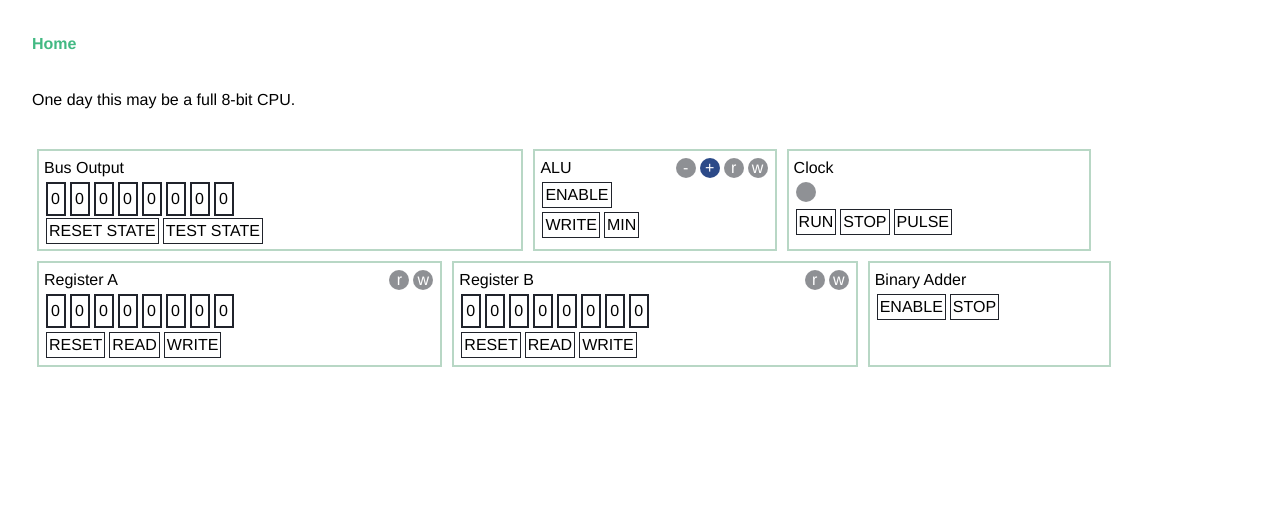
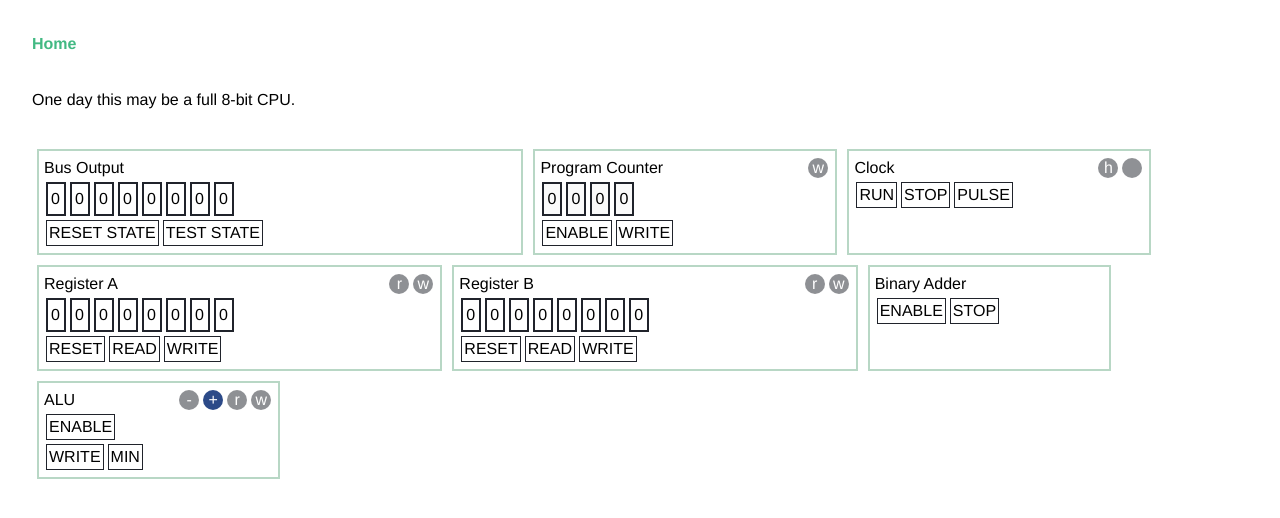
Before and after one commit to jacobpretorius/crazyman-pc, a Vue app: page / in a window 1280 px wide. Shown: the top 518 px of the page. Built offline with nearby package versions, Linux system fonts and the light colour scheme.

Commit message:
Add PC + Add control lines + Refactor css + refactor bus

```diff
--- a/src/components/ALU/ALU.vue
+++ b/src/components/ALU/ALU.vue
@@ -2,20 +2,20 @@
   <div class="ALU">
     <h1>ALU</h1>
 
-    <div class="led" :class="{ write : writeEnabledLED }">
+    <div class="led" :class="{ redled : writeEnabledLED }">
       <span>w</span>
     </div>
-    <div class="led" :class="{ write : readEnabled }">
+    <div class="led" :class="{ redled : readEnabled }">
       <span>r</span>
     </div>
-    <div class="led" :class="{ addition : !subtractionEnabled }">
+    <div class="led" :class="{ blueled : !subtractionEnabled }">
       <span>+</span>
     </div>
-    <div class="led" :class="{ subtraction : subtractionEnabled }">
+    <div class="led" :class="{ blueled : subtractionEnabled }">
       <span>-</span>
     </div>
+    <div class="break"></div>
 
-    <div class="break"></div>
     <button @click="readEnabled = !readEnabled" :class="{ active : readEnabled }">ENABLE</button>
     <button @click="writeResultToBus">WRITE</button>
     <button @click="subtractEnable" :class="{ active : subtractionEnabled }">MIN</button>
@@ -106,58 +106,9 @@ export default {
     display: inline-block;
   }
 
-  .break {
-    flex-basis: 100%;
-    height: 0;
-  }
-
   border: 2px solid $color-eucalyptus;
   padding: 5px;
   margin: 5px;
   min-width: 145px;
-
-  .led {
-    width: 20px;
-    height: 20px;
-    background-color: $color-gunmetal;
-    padding: 0 2px;
-    margin: 2px 2px 5px 2px;
-    float: right;
-    border-radius: 10px;
-    opacity: 0.5;
-    text-align: center;
-    color: white;
-
-    :first-child {
-      vertical-align: top;
-      top: -2px;
-      position: relative;
-    }
-  }
-
-  .addition {
-    background-color: $color-electric-blue;
-    opacity: 1;
-  }
-
-  .subtraction {
-    background-color: $color-electric-blue;
-    opacity: 1;
-  }
-
-  .write {
-    background-color: $color-Red;
-    opacity: 1;
-  }
-
-  .active {
-    background-color: $color-eucalyptus;
-  }
-
-  button {
-    padding: 0 2px;
-    margin: 2px;
-    border: 1px solid $color-gunmetal;
-  }
 }
 </style>
--- a/src/components/BinaryAdder/BinaryAdder.vue
+++ b/src/components/BinaryAdder/BinaryAdder.vue
@@ -1,6 +1,7 @@
 <template>
   <div class="BinaryAdder">
     <h1>Binary Adder</h1>
+    <div class="break"></div>
 
     <button @click="handleActive" :class="{ active : adderRunning }">ENABLE</button>
     <button @click="handleStop">STOP</button>
@@ -58,15 +59,5 @@ export default {
   padding: 5px;
   margin: 5px;
   min-width: 88px;
-
-  .active {
-    background-color: $color-eucalyptus;
-  }
-
-  button {
-    padding: 0 2px;
-    margin: 2px;
-    border: 1px solid $color-gunmetal;
-  }
 }
 </style>
--- a/src/components/BusOutput/BusOutput.vue
+++ b/src/components/BusOutput/BusOutput.vue
@@ -2,13 +2,13 @@
   <div class="BusOutput">
     <h1>Bus Output</h1>
 
-    <div class="Input-Area">
+    <div class="input-area">
       <input
         type="text"
-        v-for="(busLine, index) in bus"
+        v-for="(busLine, index) in displayBus"
         :key="index"
         :value="busLine === true ? 1 : 0"
-        class="Bus-Line"
+        class="bus-line"
         :class="{ lineHigh : busLine === true }"
       />
     </div>
@@ -24,7 +24,10 @@ import { mapState, mapMutations } from "vuex";
 export default {
   name: "BusOutput",
   computed: {
-    ...mapState(["bus"])
+    ...mapState(["bus"]),
+    displayBus() {
+      return [...this.bus].reverse();
+    },
   },
   methods: {
     ...mapMutations({
@@ -47,26 +50,5 @@ export default {
   padding: 5px;
   margin: 5px;
   min-width: 205px;
-
-  .Input-Area {
-    display: flex;
-
-    .Bus-Line {
-      width: 20px;
-      padding: 3px;
-      margin: 2px;
-      border: 2px solid $color-gunmetal;
-
-      &.lineHigh{
-        border: 2px solid $color-eucalyptus;
-      }
-    }
-  }
-
-  button {
-    padding: 0 2px;
-    margin: 0 2px;
-    border: 1px solid $color-gunmetal;
-  }
 }
 </style>
--- a/src/components/Clock/Clock.vue
+++ b/src/components/Clock/Clock.vue
@@ -2,9 +2,11 @@
   <div class="Clock">
     <h1>Clock</h1>
 
-    <div class="led" :class="{ on : this.clockHigh }"></div>
+    <div class="led" :class="{ greenled : this.clockHigh }"></div>
+    <div class="led" :class="{ blueled : this.controlLines.halt }"><span title="halt">h</span></div>
+    <div class="break"></div>
 
-    <button @click="handleRun" :class="{ on : clockRunning }">RUN</button>
+    <button @click="handleRun" :class="{ active : clockRunning }">RUN</button>
     <button @click="handleStop">STOP</button>
     <button @click="handlePulse">PULSE</button>
   </div>
@@ -22,7 +24,7 @@ export default {
     };
   },
   computed: {
-    ...mapState(['bus', 'clockHigh']),
+    ...mapState(['bus', 'clockHigh', 'controlLines']),
   },
   methods: {
     ...mapMutations({
@@ -63,26 +65,5 @@ export default {
   padding: 5px;
   margin: 5px;
   min-width: 112px;
-
-  .led {
-    width: 20px;
-    height: 20px;
-    background-color: $color-gunmetal;
-    opacity: .5;
-    padding: 0 2px;
-    margin: 2px 2px 5px 2px;
-    border-radius: 10px;
-  }
-
-  .on {
-    background-color: $color-eucalyptus;
-    opacity: 1;
-  }
-
-  button {
-    padding: 0 2px;
-    margin: 2px;
-    border: 1px solid $color-gunmetal;
-  }
 }
 </style>
--- a/src/components/CpuContainer/CpuContainer.vue
+++ b/src/components/CpuContainer/CpuContainer.vue
@@ -4,13 +4,14 @@
 
     <div class="flexer">
       <BusOutput class="bus-output" />
-      <ALU class="alu" :registerNames="['A','B']"/>
+      <ProgramCounter class="program-counter" />
       <Clock class="clock" />
 
       <Register class="register" register-name="A" />
       <Register class="register" register-name="B" />
 
       <BinaryAdder class="binary-adder" />
+      <ALU class="alu" :registerNames="['A','B']" />
     </div>
   </div>
 </template>
@@ -23,6 +24,7 @@ import ALU from '../ALU/ALU.vue';
 import Clock from '../Clock/Clock.vue';
 import Register from '../Register/Register.vue';
 import BinaryAdder from '../BinaryAdder/BinaryAdder.vue';
+import ProgramCounter from '../ProgramCounter/ProgramCounter.vue';
 
 export default {
   name: 'CpuContainer',
@@ -32,6 +34,7 @@ export default {
     Clock,
     Register,
     BinaryAdder,
+    ProgramCounter,
   },
   computed: mapState({
     items: (state) => state,
@@ -39,7 +42,7 @@ export default {
 };
 </script>
 
-<style scoped lang="scss">
+<style lang="scss">
 .cpu-container {
   .flexer {
     @apply flex flex-wrap mt-8 w-full;
@@ -48,8 +51,8 @@ export default {
       @apply w-2/5;
     }
 
-    .ALU {
-      @apply w-1/5;
+    .program-counter {
+      @apply w-1/4;
     }
 
     .clock {
@@ -63,6 +66,79 @@ export default {
     .binary-adder {
       @apply w-1/5;
     }
+
+    .ALU {
+      @apply w-1/5;
+    }
+
+    h1 {
+      display: inline-block;
+    }
+
+    .break {
+      flex-basis: 100%;
+      height: 0;
+    }
+
+    .input-area {
+      display: flex;
+
+      .bus-line {
+        width: 20px;
+        padding: 3px;
+        margin: 2px;
+        border: 2px solid $color-gunmetal;
+
+        &.lineHigh {
+          border: 2px solid $color-eucalyptus;
+        }
+      }
+    }
+
+    .led {
+      width: 20px;
+      height: 20px;
+      background-color: $color-gunmetal;
+      padding: 0 2px;
+      margin: 2px 2px 5px 2px;
+      float: right;
+      border-radius: 10px;
+      opacity: 0.5;
+      text-align: center;
+      color: white;
+      cursor: not-allowed;
+
+      :first-child {
+        vertical-align: top;
+        top: -2px;
+        position: relative;
+      }
+    }
+
+    .blueled {
+      background-color: $color-electric-blue;
+      opacity: 1;
+    }
+
+    .redled {
+      background-color: $color-Red;
+      opacity: 1;
+    }
+
+    .greenled {
+      background-color: $color-eucalyptus;
+      opacity: 1;
+    }
+
+    .active {
+      background-color: $color-eucalyptus;
+    }
+
+    button {
+      padding: 0 2px;
+      margin: 2px;
+      border: 1px solid $color-gunmetal;
+    }
   }
 }
 </style>
--- /dev/null
+++ b/src/components/ProgramCounter/ProgramCounter.vue
@@ -0,0 +1,105 @@
+<template>
+  <div class="ProgramCounter">
+    <h1>Program Counter</h1>
+
+    <div class="led" :class="{ redled : controlLines.programCounterOut }">
+      <span>w</span>
+    </div>
+    <div class="break"></div>
+
+    <div class="input-area">
+      <input
+        type="text"
+        v-for="(counterLine, index) in displayProgramCounter"
+        :key="index"
+        :value="counterLine === true ? 1 : 0"
+        class="bus-line"
+        :class="{ lineHigh : counterLine === true }"
+        disabled
+      />
+    </div>
+
+    <button
+      @click="handleActiveClick"
+      :class="{ active : controlLines.programCounterEnabled }"
+    >ENABLE</button>
+    <button @click="writePCToBus">WRITE</button>
+  </div>
+</template>
+
+<script>
+import { mapState, mapMutations } from 'vuex';
+import {
+  boolArrayToBase10,
+  base10ToBoolArray,
+} from '../../utils/BusConversions.js';
+
+export default {
+  name: 'ProgramCounter',
+  data: function() {
+    return {
+      programCounterValue: [false, false, false, false], // 4 bit PC
+    };
+  },
+  computed: {
+    ...mapState(['bus', 'clockHigh', 'controlLines']),
+    displayProgramCounter() {
+      return [...this.programCounterValue].reverse();
+    },
+  },
+  methods: {
+    ...mapMutations({
+      fullSetBus: 'FULL_SET_BUS',
+      updateControlLine: 'UPDATE_CONTROL_LINES',
+    }),
+    handleActiveClick() {
+      this.updateControlLine({
+        line: 'programCounterEnabled',
+        value: !this.controlLines.programCounterEnabled,
+      });
+    },
+    writePCToBus() {
+      var _bus = [...this.bus]
+      var _flipped = [...this.programCounterValue]
+      for (let i = 0; i < _bus.length; i++) {
+        if (_flipped[i]) {
+          _bus[i] = _flipped[i];
+        }
+      }
+      this.fullSetBus(
+        _bus
+      );
+    },
+  },
+  watch: {
+    clockHigh: function() {
+      if (this.controlLines.programCounterEnabled) {
+        if (this.clockHigh) {
+          var busAsBase10 = boolArrayToBase10(this.programCounterValue);
+
+          // Add 1 to converted bus
+          busAsBase10 = busAsBase10 + 1;
+
+          this.programCounterValue = base10ToBoolArray(
+            busAsBase10,
+            this.programCounterValue.length,
+          );
+
+          if (this.controlLines.programCounterOut) {
+            this.writePCToBus();
+          }
+        }
+      }
+    },
+  },
+};
+</script>
+
+<style scoped lang="scss">
+.ProgramCounter {
+  border: 2px solid $color-eucalyptus;
+  padding: 5px;
+  margin: 5px;
+  min-width: 163px;
+}
+</style>
--- /dev/null
+++ b/src/data/ControlLineModel.js
@@ -0,0 +1,7 @@
+const controlLineModel = {
+  halt: false, // Stop the clock
+  programCounterEnabled: false, // Increment PC
+  programCounterOut: false, // Write PC to bus
+};
+
+export default controlLineModel;
--- a/src/utils/BusConversions.js
+++ b/src/utils/BusConversions.js
@@ -1,9 +1,10 @@
 function boolArrayToBase10(array) {
   // Safely get the full bus values
-  var str = '';
-  for (let i = 0; i < array.length; i++) {
-    if (array[i]) {
-      if (array[i] === true) {
+  let str = '';
+  let flipped = array.reverse();
+  for (let i = 0; i < flipped.length; i++) {
+    if (flipped[i]) {
+      if (flipped[i] === true) {
         str = str + '1';
       } else {
         str = str + '0';
@@ -18,7 +19,7 @@ function boolArrayToBase10(array) {
 }
 
 function base10ToBoolArray(value, expectedArrSize) {
-  // Convert result to base 2 and reverse for our bus format
+  // Convert result to base 2 and reverse because we want bit 0 to be 1(base2)
   var valueBase2 = value
     .toString(2)
     .split('')
@@ -35,8 +36,7 @@ function base10ToBoolArray(value, expectedArrSize) {
     }
   }
 
-  // NB: We always reverse the result because we want bit 0 to be 1(base2)
-  return resultArr.reverse();
+  return resultArr;
 }
 
 export { boolArrayToBase10, base10ToBoolArray, };
```
Also changed, not shown: src/components/Register/Register.vue (+9 -59 lines), src/store.js (+13 -6 lines).
